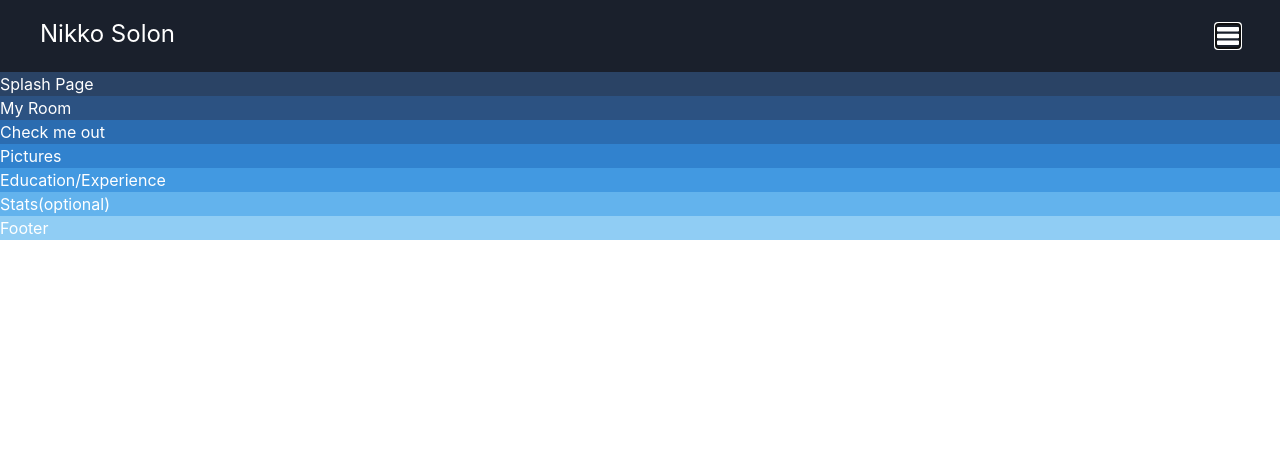
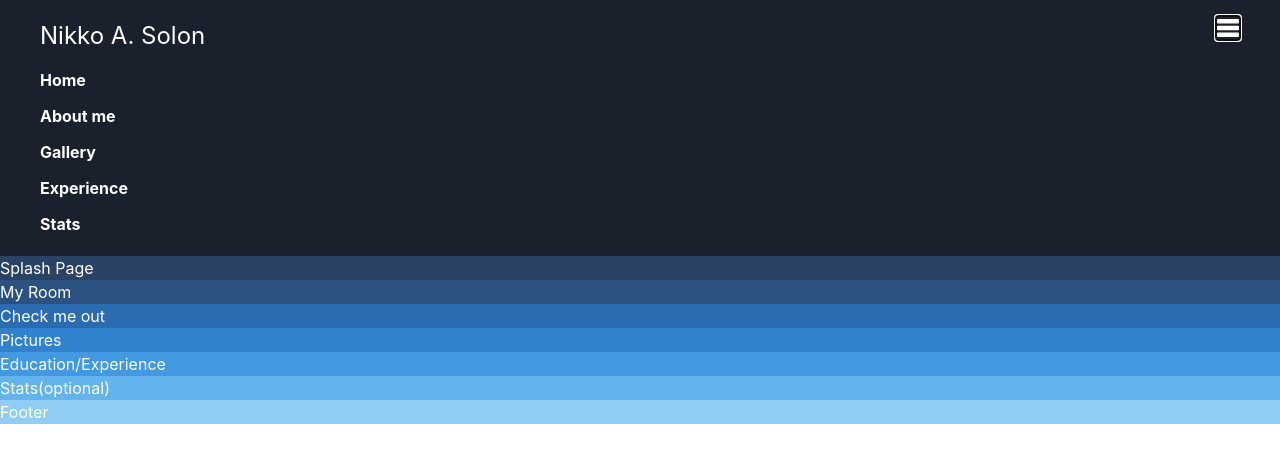
Before and after one commit to Solobrosco/site-update, a React (Create React App) app: page / in a window 1280 px wide. Both pictures are taken after a click on the button 1228 px from the left and 36 px from the top of the page. Shown: the top 462 px of the page. Built offline with nearby package versions, Linux system fonts and the light colour scheme.

Commit message:
Added dropdown menu to Navbar.tsx

```diff
--- a/src/components/NavBar.tsx
+++ b/src/components/NavBar.tsx
@@ -1,19 +1,32 @@
-import React from 'react';
+import React, { useState } from 'react';
 
 const NavBar = () => {
+    const [open, setOpen] = useState(false);
+
     return(
-        <header className="flex items-center justify-between py-4 px-10 bg-gray-900">
-            <div className='flex text-2xl h-10 text-white'>
-                Nikko Solon
+        <header className='bg-gray-900'>
+            <div className="flex items-center justify-between py-4 px-10">
+                <div className='text-2xl block h-5 text-white'>
+                    Nikko A. Solon
                 </div>
                 <div>
-                <button type='button' className='block text-white'>
+                    <button type='button' className='block text-white' onClick={() => setOpen(!open)}>
                         {/* Icon provided by Freepik */}
                         <svg className='h-6 w-6 fill-current' id="Layer_1" enable-background="new 0 0 512 512" height="512" viewBox="0 0 512 512" width="512" xmlns="http://www.w3.org/2000/svg">
                             <path d="m464.883 64.267h-417.766c-25.98 0-47.117 21.136-47.117 47.149 0 25.98 21.137 47.117 47.117 47.117h417.766c25.98 0 47.117-21.137 47.117-47.117 0-26.013-21.137-47.149-47.117-47.149z"/><path d="m464.883 208.867h-417.766c-25.98 0-47.117 21.136-47.117 47.149 0 25.98 21.137 47.117 47.117 47.117h417.766c25.98 0 47.117-21.137 47.117-47.117 0-26.013-21.137-47.149-47.117-47.149z"/><path d="m464.883 353.467h-417.766c-25.98 0-47.117 21.137-47.117 47.149 0 25.98 21.137 47.117 47.117 47.117h417.766c25.98 0 47.117-21.137 47.117-47.117 0-26.012-21.137-47.149-47.117-47.149z"/>
                         </svg>
                     </button>
                 </div>
+            </div>
+            {open && (
+                <div className='px-8 pt-2 pb-4'>
+                    <a href='#' className='hover:bg-gray-700 rounded px-2 py-1 block text-white font-bold'>Home</a>
+                    <a href='#' className='mt-1 hover:bg-gray-700 rounded px-2 py-1 block text-white font-bold'>About me</a>
+                    <a href='#' className='mt-1 hover:bg-gray-700 rounded px-2 py-1 block text-white font-bold'>Gallery</a>
+                    <a href='#' className='mt-1 hover:bg-gray-700 rounded px-2 py-1 block text-white font-bold'>Experience</a>
+                    <a href='#' className='mt-1 hover:bg-gray-700 rounded px-2 py-1 block text-white font-bold'>Stats</a>
+                </div>
+            )}
         </header>
     );
 }
```
Lines whose indentation alone changed are shown as unchanged.
